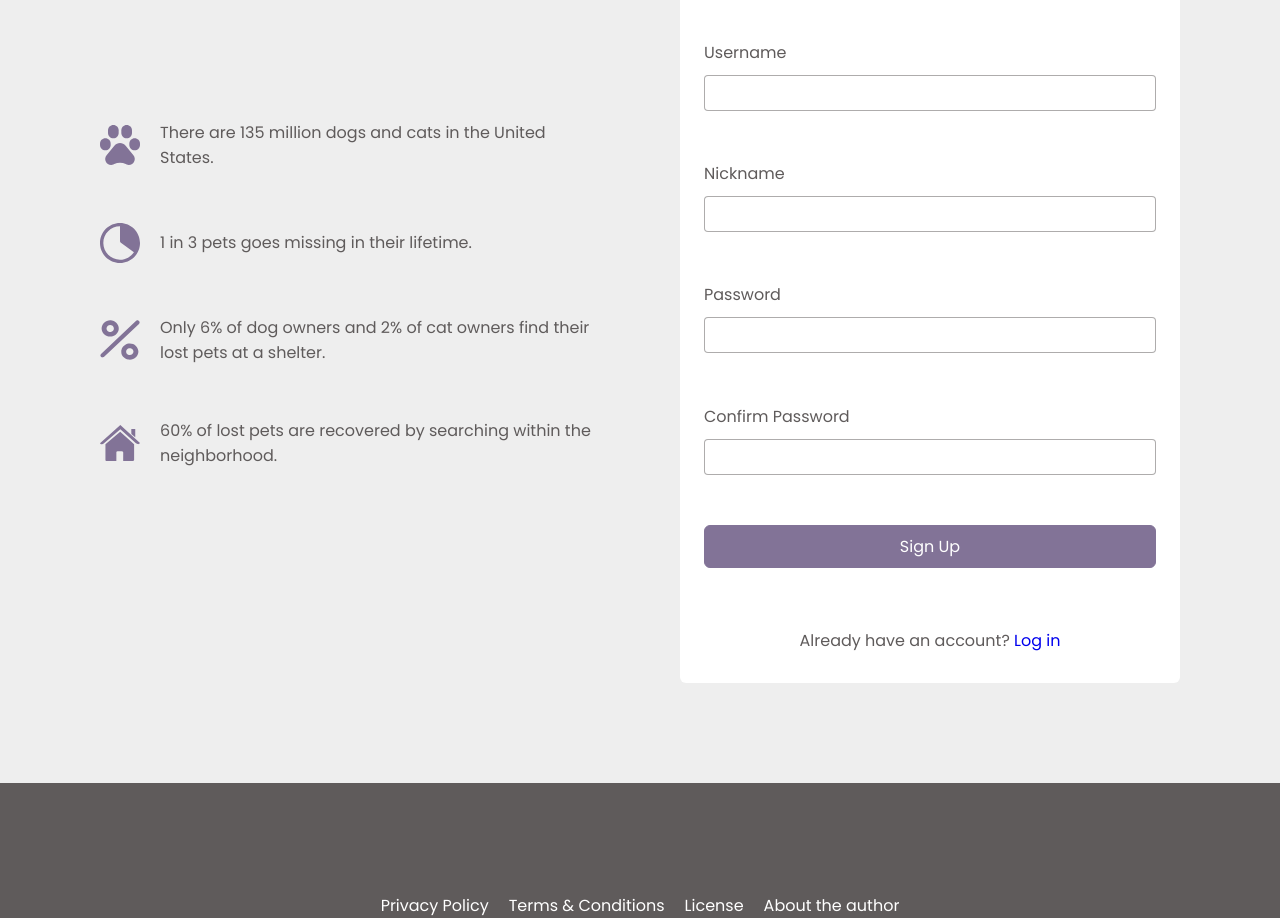
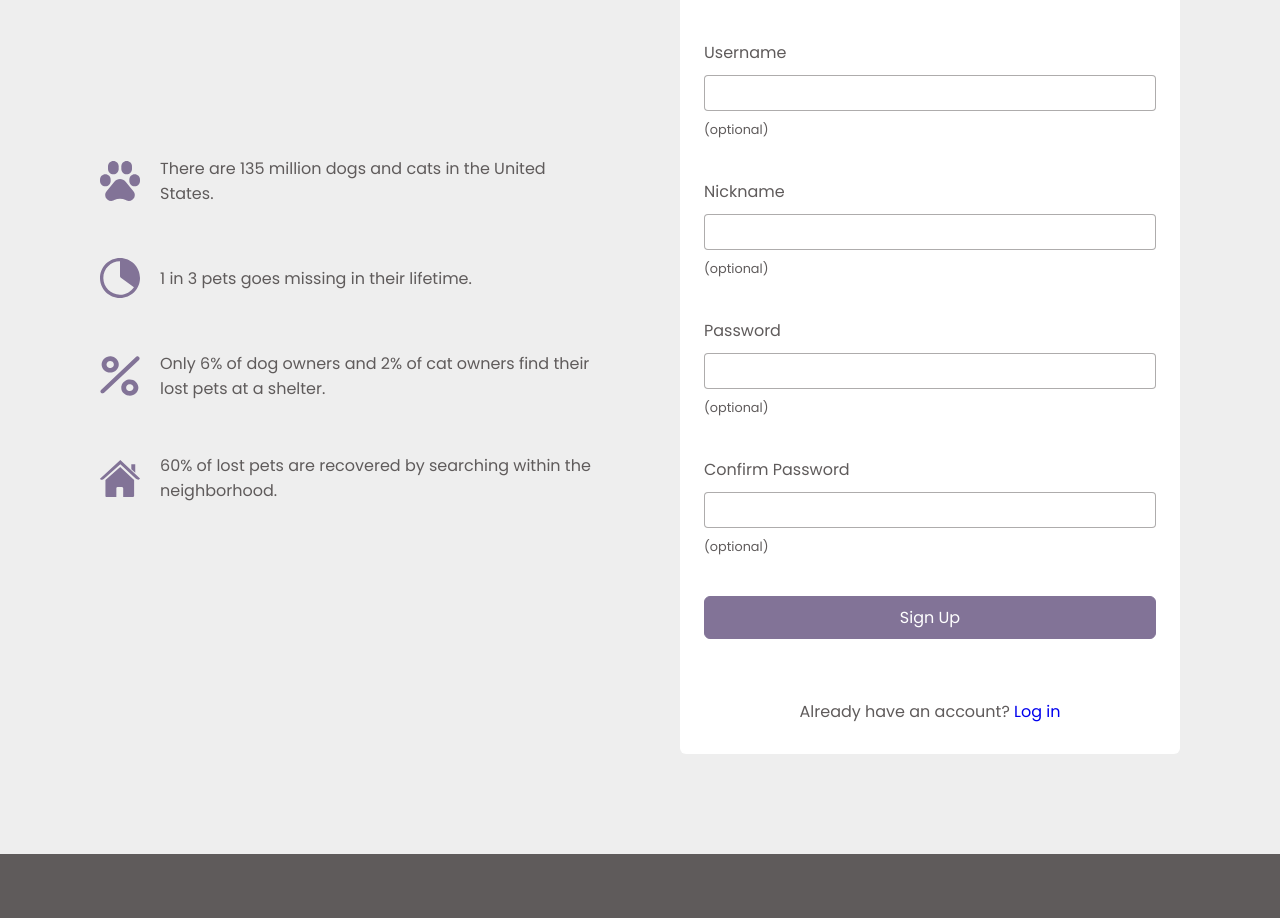
Before and after one commit to orojas12/furlorn, a React (Create React App) app: page / in a window 1280 px wide. Shown: the part 1581-2499 px from the top of the page. Built offline with nearby package versions, Linux system fonts and the light colour scheme.

Commit message:
add required property

```diff
--- a/src/components/Form/Field.scss
+++ b/src/components/Form/Field.scss
@@ -11,7 +11,11 @@
   &__error {
     color: red;
     font-size: 0.8em;
-    height: 0.8em;
+    margin-top: 1rem;
+  }
+
+  &__optional-text {
+    font-size: 0.8em;
     margin-top: 1rem;
   }
 
--- a/src/components/Form/Field.tsx
+++ b/src/components/Form/Field.tsx
@@ -7,6 +7,7 @@ export interface IFieldProps {
   type: "text" | "email" | "password" | "checkbox" | "date" | "file" | "number";
   onChange: React.ChangeEventHandler<HTMLInputElement>;
   value: string;
+  required?: boolean;
   error?: string;
 }
 
@@ -15,6 +16,7 @@ export default function Field({
   type,
   onChange,
   value,
+  required = false,
   error,
 }: IFieldProps) {
   return (
@@ -22,7 +24,16 @@ export default function Field({
       <div className="Field__label">
         {splitCamelCase(capitalizeFirstLetter(label)).join(" ")}
       </div>
-      <input type={type} name={label} onChange={onChange} value={value} />
+      <input
+        required={required}
+        type={type}
+        name={label}
+        onChange={onChange}
+        value={value}
+      />
+      <div className="Field__optional-text">
+        {!required ? "(optional)" : null}
+      </div>
       <div className="Field__error">{error || ""}</div>
     </label>
   );
--- a/src/components/Form/LoginForm.tsx
+++ b/src/components/Form/LoginForm.tsx
@@ -44,6 +44,7 @@ export default function LoginForm({ title = "Log In" }: ILoginFormProps) {
           value={username}
           onChange={(e) => setUsername(e.target.value)}
           error={usernameError}
+          required
         />
         <Field
           label="password"
@@ -51,6 +52,7 @@ export default function LoginForm({ title = "Log In" }: ILoginFormProps) {
           value={password}
           onChange={(e) => setPassword(e.target.value)}
           error={passwordError}
+          required
         />
       </Form>
     </div>
```
